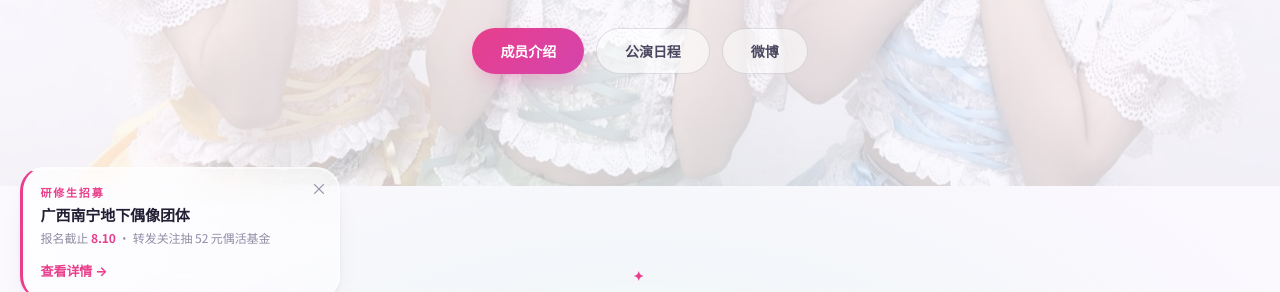
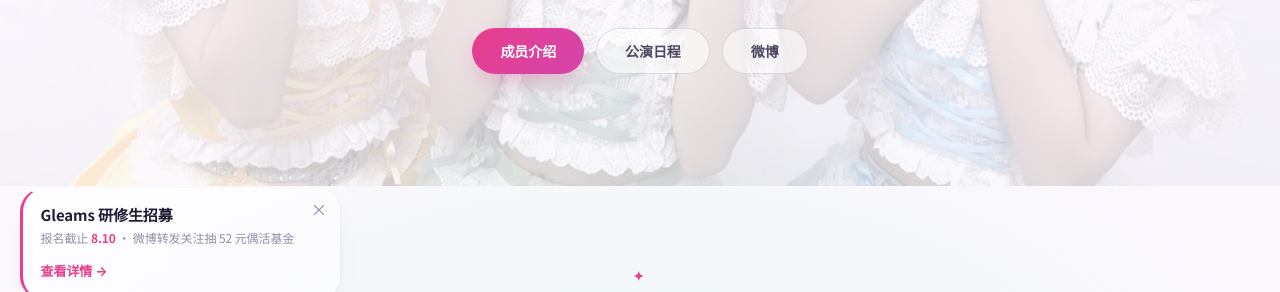
Before and after one commit to Xenia0922/gleams-fansite, an Astro site: page / in a window 1280 px wide. Shown: the part 480-772 px from the top of the page. Built offline with nearby package versions, Linux system fonts and the light colour scheme; Astro itself is replaced by a stand-in of ours.

Commit message:
招募弹窗文案更新：主标题改为「Gleams 研修生招募」、meta 补「微博」、移除废弃 kicker 样式

```diff
--- a/src/components/RecruitToast.astro
+++ b/src/components/RecruitToast.astro
@@ -7,9 +7,8 @@ const STORAGE_KEY = 'gleams-recruit-dismissed';
 
 <div id="recruit-toast" class="recruit-toast" role="status" aria-live="polite">
   <button type="button" class="recruit-close" aria-label="关闭招募通知">&times;</button>
-  <p class="recruit-kicker">研修生招募</p>
-  <p class="recruit-title">广西南宁地下偶像团体</p>
-  <p class="recruit-meta">报名截止 <strong>8.10</strong> · 转发关注抽 52 元偶活基金</p>
+  <p class="recruit-title">Gleams 研修生招募</p>
+  <p class="recruit-meta">报名截止 <strong>8.10</strong> · 微博转发关注抽 52 元偶活基金</p>
   <a class="recruit-cta" href={WEIBO_URL} target="_blank" rel="noopener">查看详情 →</a>
 </div>
 
@@ -50,10 +49,6 @@ const STORAGE_KEY = 'gleams-recruit-dismissed';
     color: #c8c3da;
   }
 
-  .recruit-kicker {
-    font-size: 0.6875rem; font-weight: 700; letter-spacing: 0.16em;
-    color: var(--accent); margin-bottom: 0.25rem;
-  }
   .recruit-title {
     font-size: 0.9375rem; font-weight: 700; color: var(--text-strong);
     margin-bottom: 0.3rem; line-height: 1.3;
```
